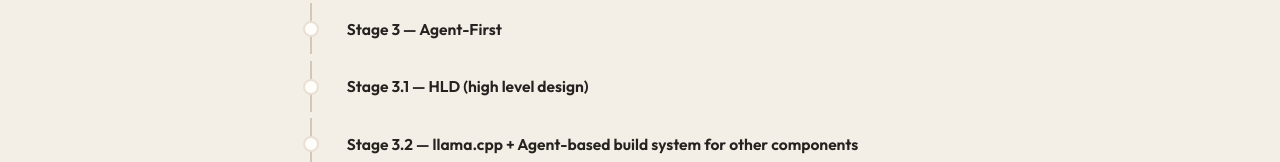
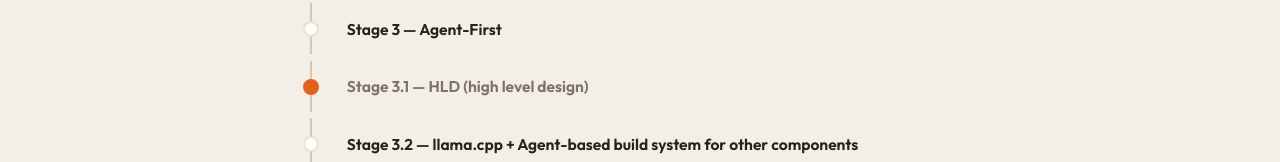
Before and after one commit to kan-linux/kan-linux.github.io, a plain HTML site: page roadmap.html in a window 1280 px wide. Shown: the part 1145-1307 px from the top of the page. Drawn offline with Linux system fonts and the light colour scheme.

Commit message:
mark stage HLD is done

```diff
--- a/roadmap.html
+++ b/roadmap.html
@@ -81,7 +81,7 @@
         <li>
           <span class="stage">Stage 3 — Agent-First</span>
         </li>
-        <li>
+        <li class="done">
           <span class="stage">Stage 3.1 — HLD (high level design)</span>
         </li>
         <li>
```
